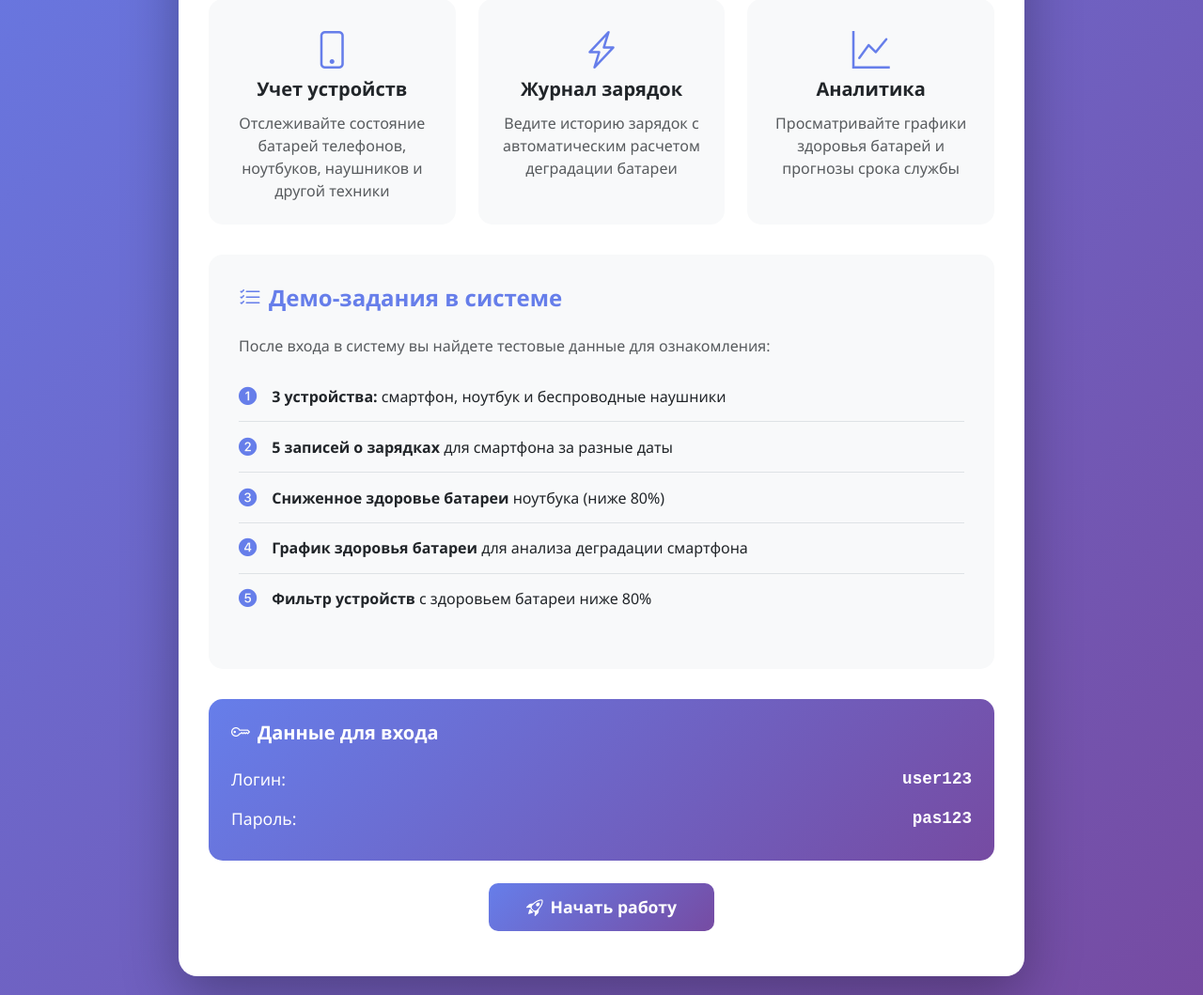
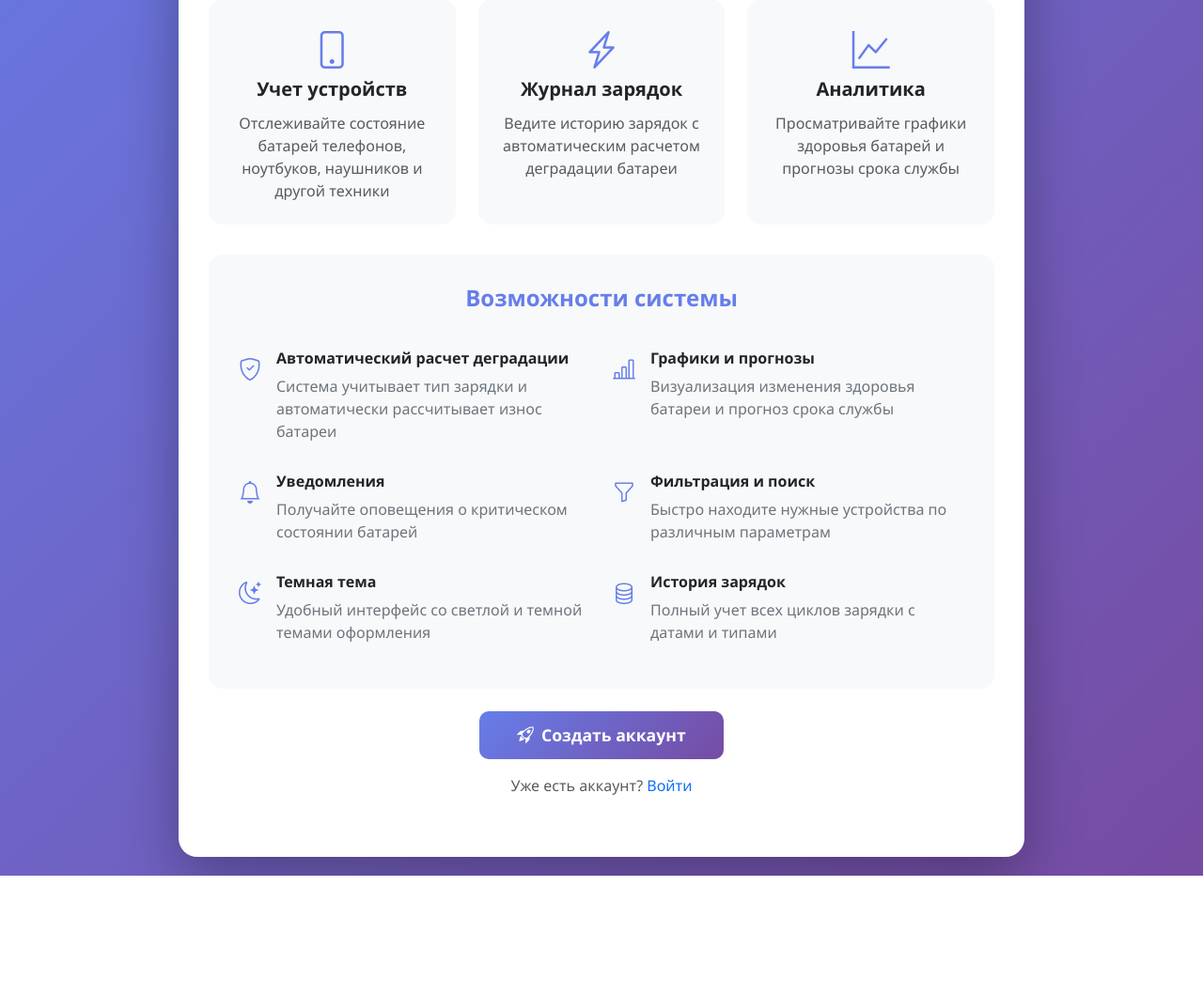
Before and after one commit to volodia003/battery_tracker, a PHP site: page / in a window 1280 px wide. Shown: the part 450-1509 px from the top of the page at 94% size. After the commit the page ends 1382 px from the top, so only its background shows below. Run offline with PHP 8.4, Linux system fonts and the light colour scheme.

Commit message:
Убраны демо-задания и тестовые данные со стартовой страницы

```diff
--- a/index.php
+++ b/index.php
@@ -116,64 +116,41 @@
             transform: translateY(-2px);
         }
 
-        .task-section {
+        .benefits-section {
             background: #f8f9fa;
             padding: 2rem;
             border-radius: 15px;
             margin-top: 2rem;
         }
 
-        .task-section h4 {
+        .benefits-section h4 {
             color: #667eea;
             font-weight: 700;
             margin-bottom: 1.5rem;
+            text-align: center;
         }
 
-        .task-list {
-            list-style: none;
-            padding: 0;
+        .benefit-item {
+            display: flex;
+            align-items: start;
+            padding: 1rem 0;
         }
 
-        .task-list li {
-            padding: 0.75rem 0;
-            border-bottom: 1px solid #dee2e6;
-            display: flex;
-            align-items: center;
+        .benefit-item i {
+            color: #667eea;
+            font-size: 1.5rem;
+            margin-right: 1rem;
+            margin-top: 0.2rem;
         }
 
-        .task-list li:last-child {
-            border-bottom: none;
+        .benefit-item h6 {
+            font-weight: 600;
+            margin-bottom: 0.5rem;
         }
 
-        .task-list li i {
-            color: #667eea;
-            margin-right: 1rem;
-            font-size: 1.2rem;
-        }
-
-        .credentials-box {
-            background: linear-gradient(135deg, #667eea 0%, #764ba2 100%);
-            color: white;
-            padding: 1.5rem;
-            border-radius: 15px;
-            margin-top: 2rem;
-        }
-
-        .credentials-box h5 {
-            font-weight: 700;
-            margin-bottom: 1rem;
-        }
-
-        .credentials-box .cred-item {
-            display: flex;
-            justify-content: space-between;
-            padding: 0.5rem 0;
-            font-size: 1.1rem;
-        }
-
-        .credentials-box .cred-value {
-            font-weight: 700;
-            font-family: 'Courier New', monospace;
+        .benefit-item p {
+            margin: 0;
+            color: #6c757d;
         }
     </style>
 </head>
@@ -220,49 +197,71 @@
                 </div>
             </div>
 
-            <div class="task-section">
-                <h4><i class="bi bi-list-check me-2"></i>Демо-задания в системе</h4>
-                <p class="text-muted">После входа в систему вы найдете тестовые данные для ознакомления:</p>
-                <ul class="task-list">
-                    <li>
-                        <i class="bi bi-1-circle-fill"></i>
-                        <span><strong>3 устройства:</strong> смартфон, ноутбук и беспроводные наушники</span>
-                    </li>
-                    <li>
-                        <i class="bi bi-2-circle-fill"></i>
-                        <span><strong>5 записей о зарядках</strong> для смартфона за разные даты</span>
-                    </li>
-                    <li>
-                        <i class="bi bi-3-circle-fill"></i>
-                        <span><strong>Сниженное здоровье батареи</strong> ноутбука (ниже 80%)</span>
-                    </li>
-                    <li>
-                        <i class="bi bi-4-circle-fill"></i>
-                        <span><strong>График здоровья батареи</strong> для анализа деградации смартфона</span>
-                    </li>
-                    <li>
-                        <i class="bi bi-5-circle-fill"></i>
-                        <span><strong>Фильтр устройств</strong> с здоровьем батареи ниже 80%</span>
-                    </li>
-                </ul>
-            </div>
-
-            <div class="credentials-box">
-                <h5><i class="bi bi-key me-2"></i>Данные для входа</h5>
-                <div class="cred-item">
-                    <span>Логин:</span>
-                    <span class="cred-value">user123</span>
-                </div>
-                <div class="cred-item">
-                    <span>Пароль:</span>
-                    <span class="cred-value">pas123</span>
+            <div class="benefits-section">
+                <h4>Возможности системы</h4>
+                <div class="row">
+                    <div class="col-md-6">
+                        <div class="benefit-item">
+                            <i class="bi bi-shield-check"></i>
+                            <div>
+                                <h6>Автоматический расчет деградации</h6>
+                                <p>Система учитывает тип зарядки и автоматически рассчитывает износ батареи</p>
+                            </div>
+                        </div>
+                    </div>
+                    <div class="col-md-6">
+                        <div class="benefit-item">
+                            <i class="bi bi-bar-chart-line"></i>
+                            <div>
+                                <h6>Графики и прогнозы</h6>
+                                <p>Визуализация изменения здоровья батареи и прогноз срока службы</p>
+                            </div>
+                        </div>
+                    </div>
+                    <div class="col-md-6">
+                        <div class="benefit-item">
+                            <i class="bi bi-bell"></i>
+                            <div>
+                                <h6>Уведомления</h6>
+                                <p>Получайте оповещения о критическом состоянии батарей</p>
+                            </div>
+                        </div>
+                    </div>
+                    <div class="col-md-6">
+                        <div class="benefit-item">
+                            <i class="bi bi-funnel"></i>
+                            <div>
+                                <h6>Фильтрация и поиск</h6>
+                                <p>Быстро находите нужные устройства по различным параметрам</p>
+                            </div>
+                        </div>
+                    </div>
+                    <div class="col-md-6">
+                        <div class="benefit-item">
+                            <i class="bi bi-moon-stars"></i>
+                            <div>
+                                <h6>Темная тема</h6>
+                                <p>Удобный интерфейс со светлой и темной темами оформления</p>
+                            </div>
+                        </div>
+                    </div>
+                    <div class="col-md-6">
+                        <div class="benefit-item">
+                            <i class="bi bi-database"></i>
+                            <div>
+                                <h6>История зарядок</h6>
+                                <p>Полный учет всех циклов зарядки с датами и типами</p>
+                            </div>
+                        </div>
+                    </div>
                 </div>
             </div>
 
             <div class="text-center mt-4">
-                <a href="login.php" class="btn btn-primary btn-lg">
-                    <i class="bi bi-rocket-takeoff me-2"></i>Начать работу
+                <a href="register.php" class="btn btn-primary btn-lg">
+                    <i class="bi bi-rocket-takeoff me-2"></i>Создать аккаунт
                 </a>
+                <p class="mt-3 text-muted">Уже есть аккаунт? <a href="login.php" class="text-decoration-none">Войти</a></p>
             </div>
         </div>
     </div>
```
